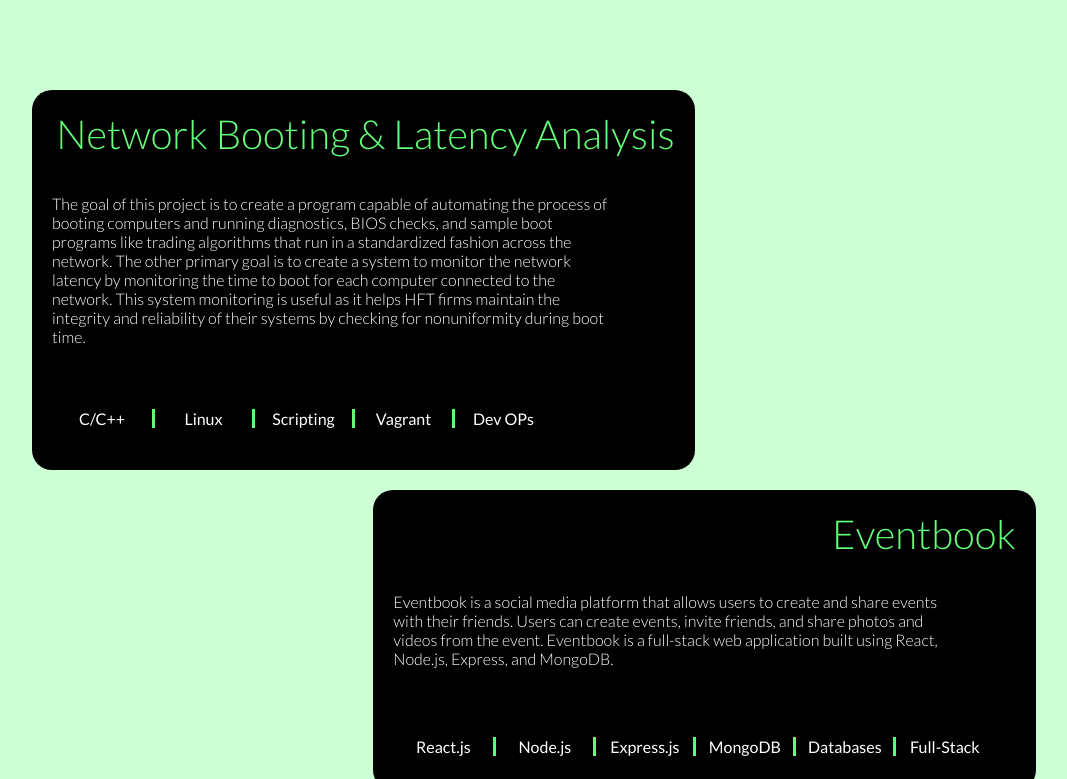
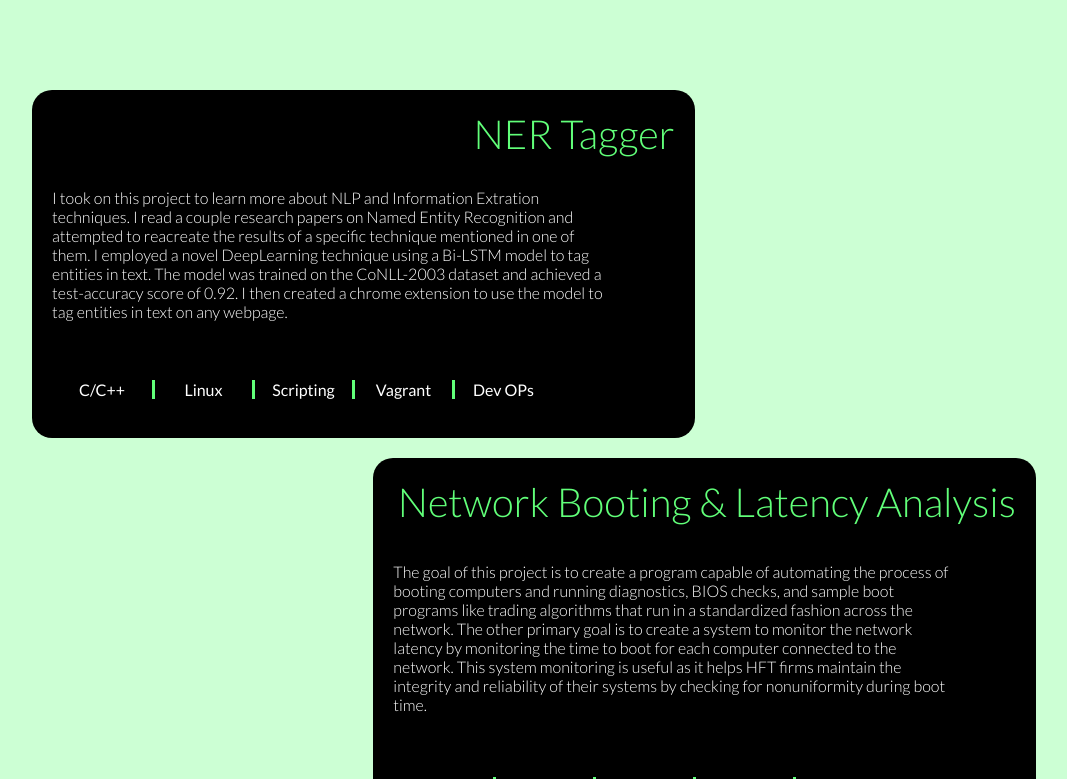
Before and after one commit to Bananamonkey011/Bananamonkey011.github.io, a React (Create React App) app: page / in a window 1280 px wide. Shown: the part 2761-3540 px from the top of the page, without its empty margins (106-1173 px from the left). Built offline with nearby package versions, Linux system fonts and the light colour scheme.

Commit message:
NER Tagger

```diff
--- a/src/Sections/Projects.js
+++ b/src/Sections/Projects.js
@@ -16,12 +16,21 @@
 			</h2>
 			{/* <h2 className="projects-title">Projects</h2> */}
 			<ul className="projects">
+			<ProjectCard
+					title="NER Tagger"
+					description="I took on this project to learn more about NLP and Information Extration techniques. I read a couple research papers on Named Entity Recognition and attempted to reacreate the results of a specific technique mentioned in one of them. I employed a novel DeepLearning technique using a Bi-LSTM model to tag entities in text. The model was trained on the CoNLL-2003 dataset and achieved a test-accuracy score of 0.92.
+
+					I then created a chrome extension to use the model to tag entities in text on any webpage.
+					"
+					tags={["C/C++", "Linux", "Scripting","Vagrant", "Dev OPs"]}
+				/>
 				<ProjectCard
 					title="Network Booting & Latency Analysis"
 					description="The goal of this project is to create a program capable of automating the process of booting computers and running diagnostics, BIOS checks, and sample boot programs like trading algorithms that run in a standardized fashion across the network.
 
 					The other primary goal is to create a system to monitor the network latency by monitoring the time to boot for each computer connected to the network. This system monitoring is useful as it helps HFT firms maintain the integrity and reliability of their systems by checking for nonuniformity during boot time."
 					tags={["C/C++", "Linux", "Scripting","Vagrant", "Dev OPs"]}
+					right
 				/>
 				{/* <div className="project-placeholder" />
 				<div className="project-placeholder" /> */}
@@ -36,7 +45,7 @@
 						"Databases",
 						"Full-Stack",
 					]}
-					right
+
 				/>
 				<ProjectCard
 					title="Emotify"
@@ -49,6 +58,7 @@
 						"React.js",
 						"RestAPI",
 					]}
+					right
 				/>
 				{/* <div className="project-placeholder" />
 				<div className="project-placeholder" /> */}
@@ -56,7 +66,7 @@
 					title="Photomosaic Generator"
 					description="This is a CLI based photomoasic generator that takes in a target image and a directory of images to use as tiles and generates a photomosaic of the target image using the tiles provided."
 					tags={["C/C++", "Scripting", "Algorithms"]}
-					right
+
 				/>
 			</ul>
 		</div>
```
